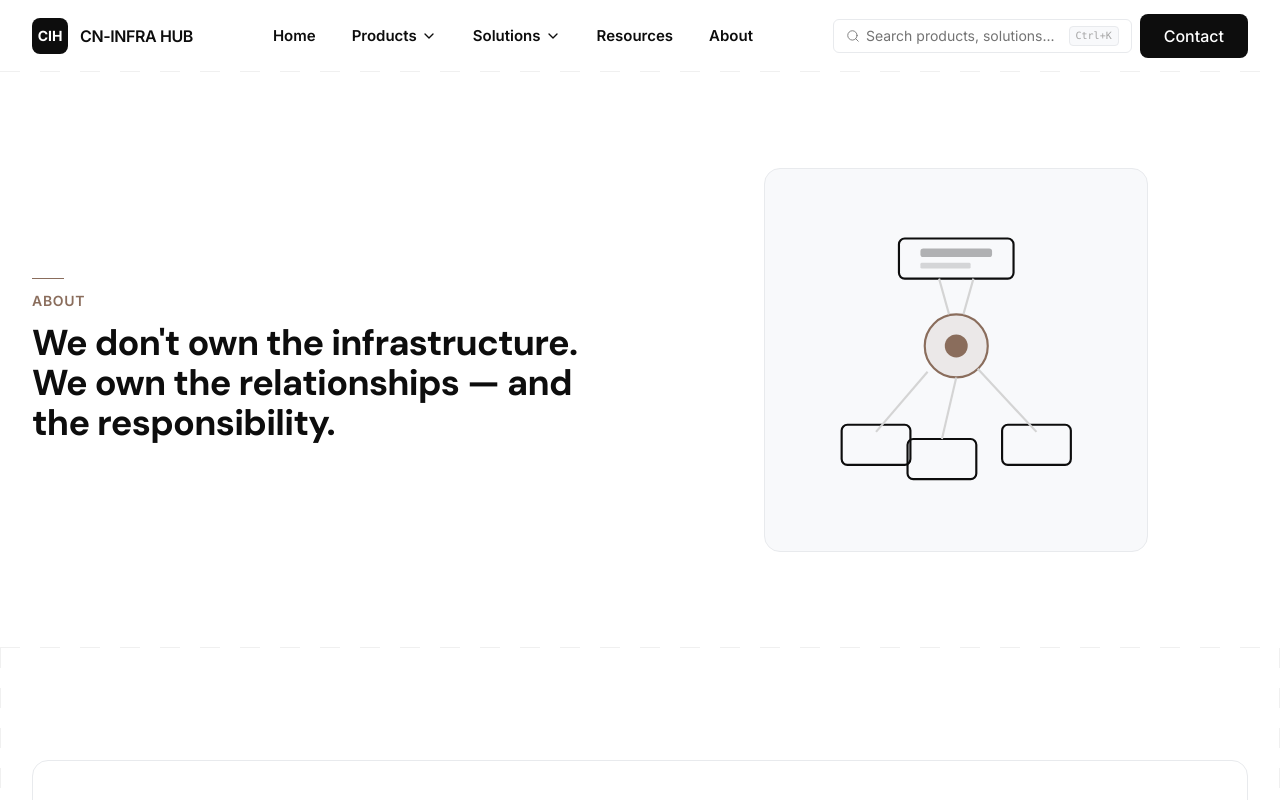
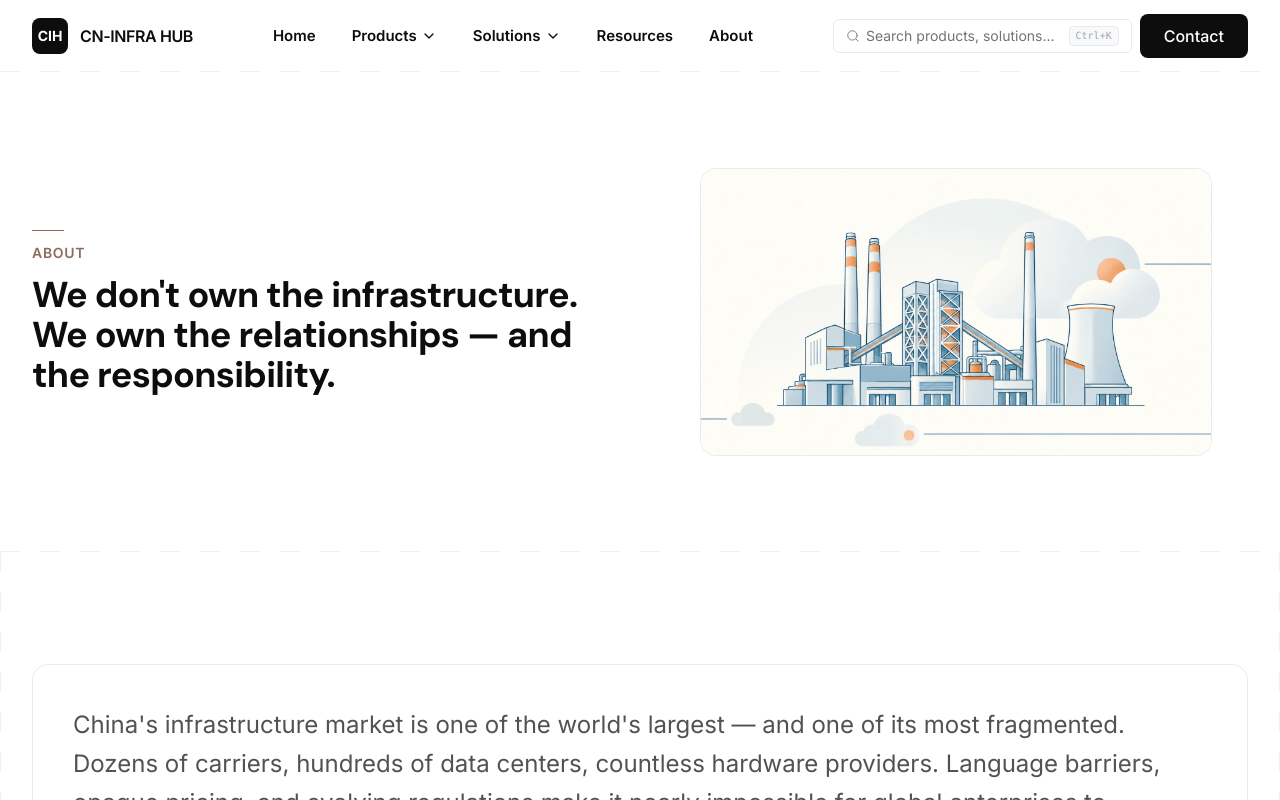
Before and after one commit to emoqbao/cninfrahub, a Next.js app: page /about in a window 1280 px wide. Shown: the top 800 px of the page. Built offline with nearby package versions, Linux system fonts and the light colour scheme.

Commit message:
Update About page illustration

```diff
--- a/src/app/about/page.tsx
+++ b/src/app/about/page.tsx
@@ -46,23 +46,16 @@ export default function AboutPage() {
               </h1>
             </div>
             <div className="hidden lg:flex items-center justify-center">
-              <div className="relative w-full max-w-sm aspect-square rounded-2xl border border-border bg-surface-alt flex items-center justify-center">
-                <svg viewBox="0 0 200 200" className="w-3/4 h-3/4" fill="none">
-                  <rect x="60" y="15" width="80" height="28" rx="4" stroke="#0d0d0d" strokeWidth="1.5" fill="none" />
-                  <rect x="75" y="22" width="50" height="6" rx="2" fill="#0d0d0d" opacity="0.3" />
-                  <rect x="75" y="32" width="35" height="4" rx="1" fill="#0d0d0d" opacity="0.15" />
-                  <rect x="20" y="145" width="48" height="28" rx="4" stroke="#0d0d0d" strokeWidth="1.5" fill="none" />
-                  <rect x="66" y="155" width="48" height="28" rx="4" stroke="#0d0d0d" strokeWidth="1.5" fill="none" />
-                  <rect x="132" y="145" width="48" height="28" rx="4" stroke="#0d0d0d" strokeWidth="1.5" fill="none" />
-                  <circle cx="100" cy="90" r="22" fill="#8a6d5c" opacity="0.12" />
-                  <circle cx="100" cy="90" r="22" stroke="#8a6d5c" strokeWidth="1.5" fill="none" />
-                  <circle cx="100" cy="90" r="8" fill="#8a6d5c" />
-                  <line x1="88" y1="43" x2="95" y2="68" stroke="#d4d4d4" strokeWidth="1.5" />
-                  <line x1="112" y1="43" x2="105" y2="68" stroke="#d4d4d4" strokeWidth="1.5" />
-                  <line x1="80" y1="108" x2="44" y2="150" stroke="#d4d4d4" strokeWidth="1.5" />
-                  <line x1="100" y1="112" x2="90" y2="155" stroke="#d4d4d4" strokeWidth="1.5" />
-                  <line x1="115" y1="106" x2="156" y2="150" stroke="#d4d4d4" strokeWidth="1.5" />
-                </svg>
+              <div className="relative w-full max-w-lg aspect-[16/9] overflow-hidden rounded-2xl border border-border bg-[#FEFDF7]">
+                {/* Static export has no image optimizer, so this stays a pre-compressed WebP. */}
+                {/* eslint-disable-next-line @next/next/no-img-element */}
+                <img
+                  src="/images/about-hero-v2.webp"
+                  alt="An industrial landscape with factories and cloud imagery, illustrating infrastructure and cloud services"
+                  width={1684}
+                  height={934}
+                  className="h-full w-full object-cover"
+                />
               </div>
             </div>
           </div>
```
Also changed, not shown: public/images/about-hero-v2.webp (added).
